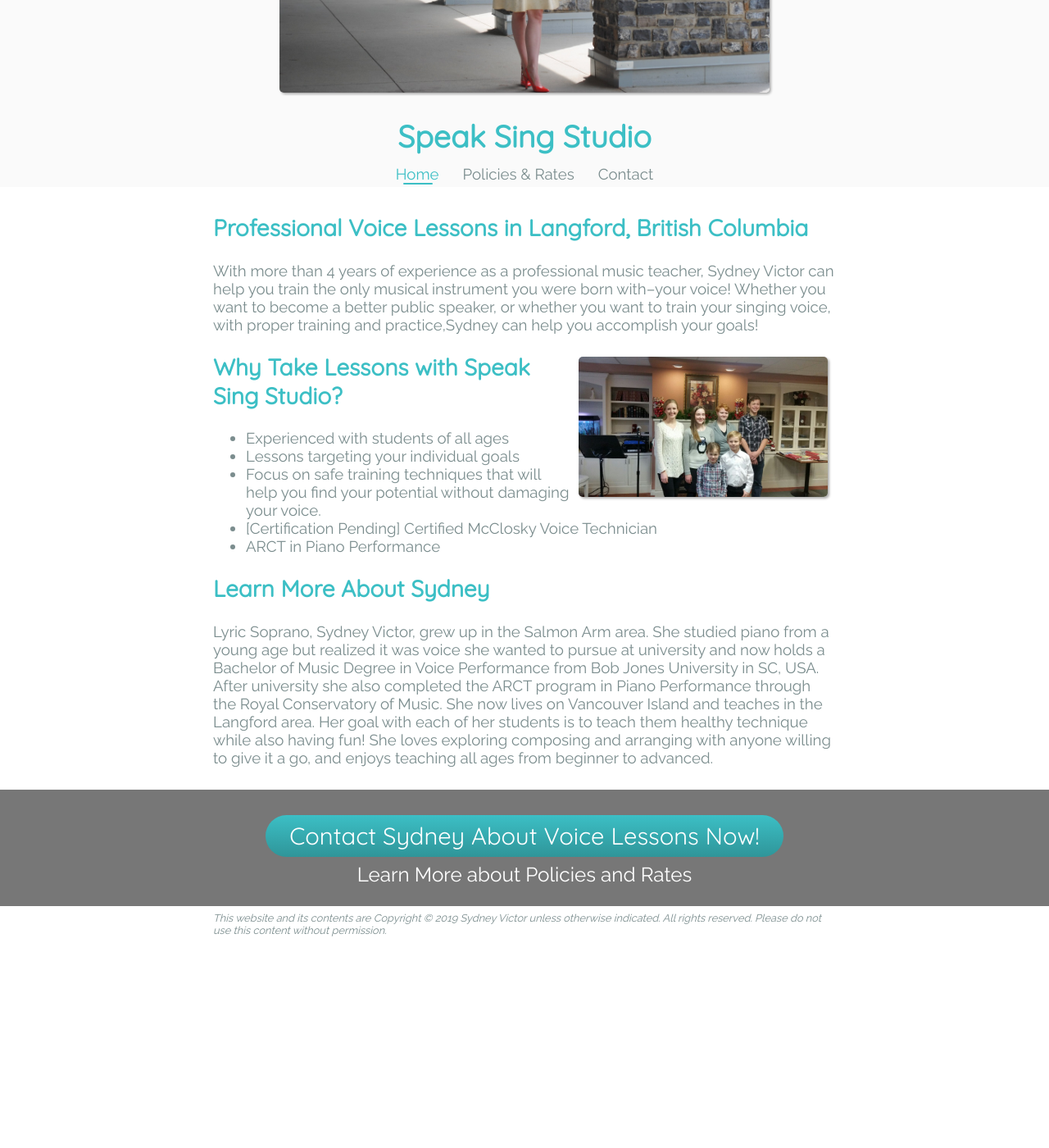
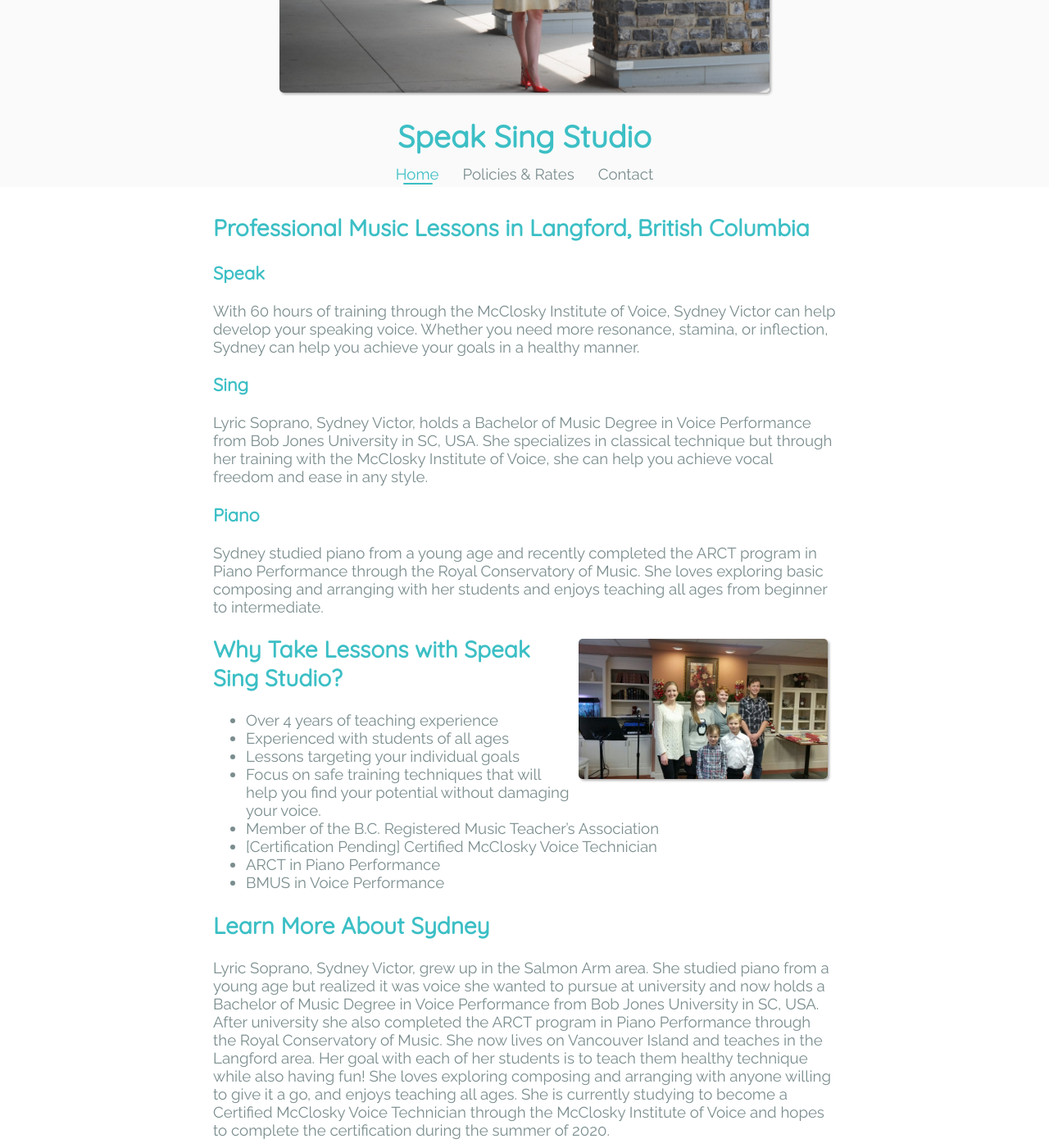
Before and after one commit to sydneyvictor/sydneyvictor.github.com, a Jekyll site: the page built from index.md, in a window 1280 px wide and 1400 px high, scrolled down 504 px. Shown: the whole window at 82% size. Built offline with Jekyll 4.4.1, drawn with Linux system fonts in a browser that asks for light colours; before the commit the page ends 1652 px from its top, so only the background shows below that.

Commit message:
Update index.md

```diff
--- a/index.md
+++ b/index.md
@@ -5,20 +5,33 @@ permalink: /
 layout: default
 ---
 
-## Professional Voice Lessons in Langford, British Columbia
+## Professional Music Lessons in Langford, British Columbia
 
-With more than 4 years of experience as a professional music teacher, Sydney Victor can help you train the only musical instrument you were born with--your voice! Whether you want to become a better public speaker, or whether you want to train your singing voice, with proper training and practice,Sydney can help you accomplish your goals!
+### Speak
+
+With 60 hours of training through the McClosky Institute of Voice, Sydney Victor can help develop your speaking voice.  Whether you need more resonance, stamina, or inflection, Sydney can help you achieve your goals in a healthy manner.
+
+### Sing
+
+Lyric Soprano, Sydney Victor, holds a Bachelor of Music Degree in Voice Performance from Bob Jones University in SC, USA.  She specializes in classical technique but through her training with the McClosky Institute of Voice, she can help you achieve vocal freedom and ease in any style.
+
+### Piano
+
+Sydney studied piano from a young age and recently completed the ARCT program in Piano Performance through the Royal Conservatory of Music.  She loves exploring basic composing and arranging with her students and enjoys teaching all ages from beginner to intermediate.
 
 ![](/assets/img/students.jpeg){: .float-img-right}
 
 ## Why Take Lessons with Speak Sing Studio?
 
+ * Over 4 years of teaching experience
  * Experienced with students of all ages
  * Lessons targeting your individual goals
  * Focus on safe training techniques that will help you find your potential without damaging your voice.
+ * Member of the B.C. Registered Music Teacher's Association
  * [Certification Pending] Certified McClosky Voice Technician
  * ARCT in Piano Performance
+ * BMUS in Voice Performance
 
 ## Learn More About Sydney
 
-Lyric Soprano, Sydney Victor, grew up in the Salmon Arm area. She studied piano from a young age but realized it was voice she wanted to pursue at university and now holds a Bachelor of Music Degree in Voice Performance from Bob Jones University in SC, USA. After university she also completed the ARCT program in Piano Performance through the Royal Conservatory of Music. She now lives on Vancouver Island and teaches in the Langford area. Her goal with each of her students is to teach them healthy technique while also having fun! She loves exploring composing and arranging with anyone willing to give it a go, and enjoys teaching all ages from beginner to advanced.
+Lyric Soprano, Sydney Victor, grew up in the Salmon Arm area. She studied piano from a young age but realized it was voice she wanted to pursue at university and now holds a Bachelor of Music Degree in Voice Performance from Bob Jones University in SC, USA. After university she also completed the ARCT program in Piano Performance through the Royal Conservatory of Music. She now lives on Vancouver Island and teaches in the Langford area. Her goal with each of her students is to teach them healthy technique while also having fun! She loves exploring composing and arranging with anyone willing to give it a go, and enjoys teaching all ages.  She is currently studying to become a Certified McClosky Voice Technician through the McClosky Institute of Voice and hopes to complete the certification during the summer of 2020.
```
